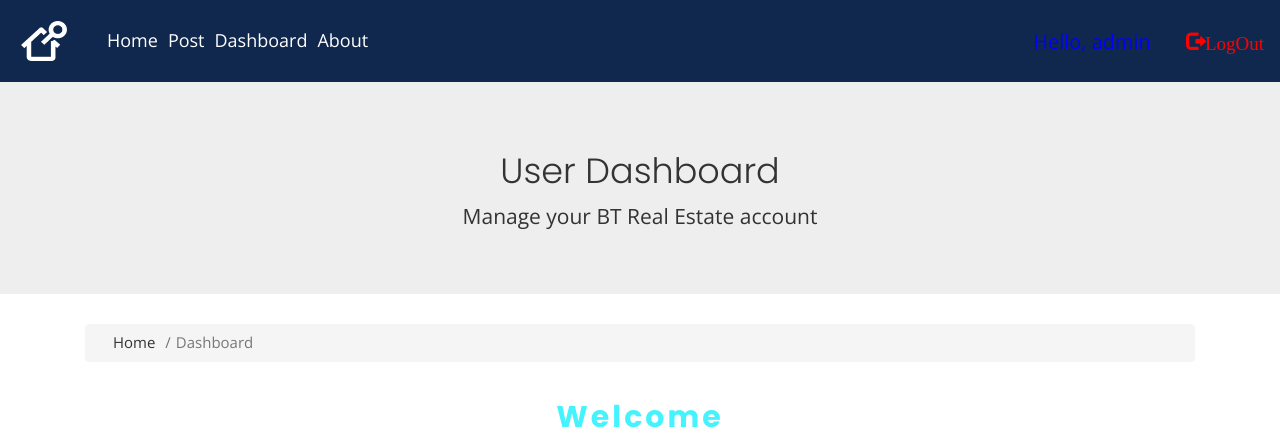
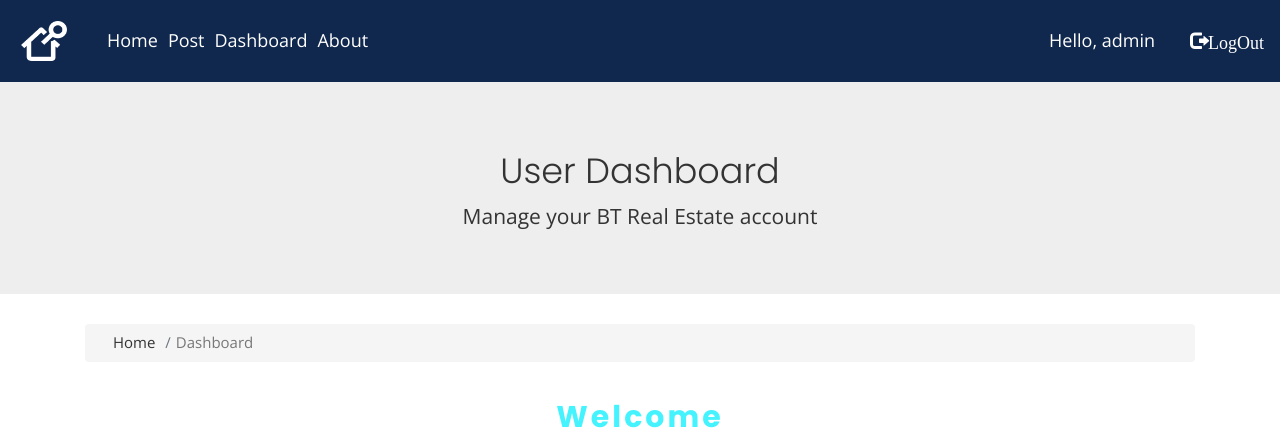
Before and after one commit to khanh-mrc/Rent-House, a Django app: page /dashboard/ in a window 1280 px wide. Shown: the top 437 px of the page. Run offline with Django 4.2, Linux system fonts and the light colour scheme; a user stored in the database is signed in; some libraries are stand-ins or nearby versions.

Commit message:
Change stuffs in navbar

```diff
--- a/templates/navbar.html
+++ b/templates/navbar.html
@@ -47,9 +47,9 @@
 
       <ul class="nav navbar-nav navbar-right">
         {% if user.is_authenticated %}
-        <span class="hello-msg">Hello, {{request.user}}</span>
+        <span class="hello-msg" style="color:white;font-size:18px">Hello, {{request.user}}</span>
         <li><a href="{% url 'logout'%}">
-          <span class="glyphicon glyphicon-log-out" style="color:red;font-size:19px" >LogOut</span></a></li>
+          <span class="glyphicon glyphicon-log-out" style="color:white;font-size:18px" >LogOut</span></a></li>
         {% else %}
         <li>
           <a href="{% url 'login' %}">
```
